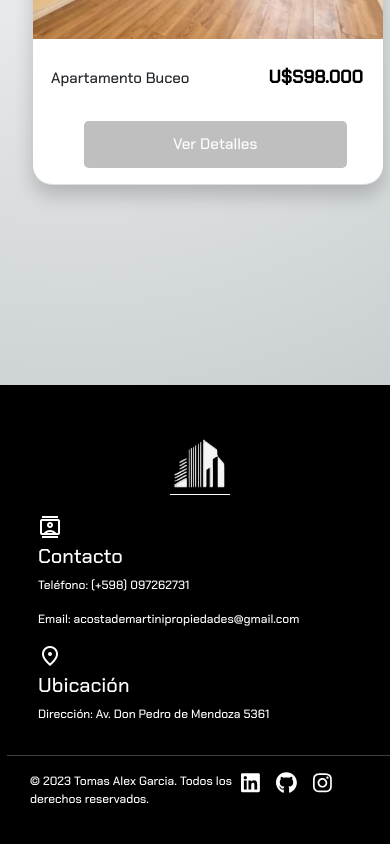
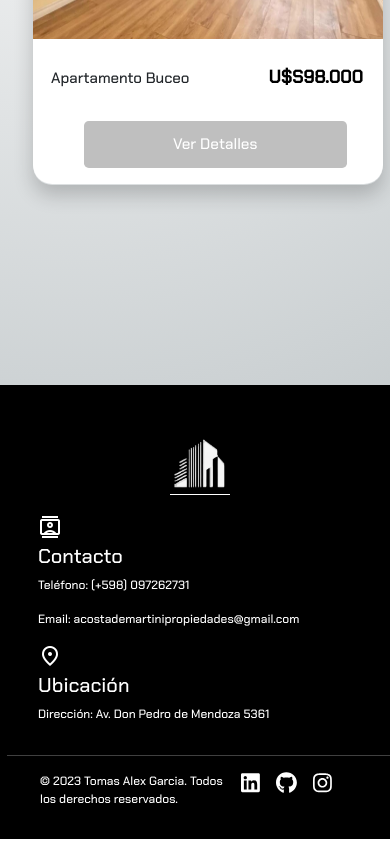
Before and after one commit to AlexTGarcia020/Inmobiliaria-Alex, a React (Vite) app: page /Ventas in a window 390 px wide. Shown: the part 921-1765 px from the top of the page. Built offline with nearby package versions, Linux system fonts and the light colour scheme.

Commit message:
Responsive v8

```diff
--- a/src/assets/Footer.css
+++ b/src/assets/Footer.css
@@ -30,7 +30,7 @@
   }
 
   .footer {
-    padding: 50px 50px 20px 0px !important;
+    padding: 50px 50px 15px 0px !important;
   }
 
   .contact-footer {
@@ -46,7 +46,7 @@
 
   .footer-text {
     font-size: 12px !important;
-    padding-left: 30px;
+    padding-left: 40px;
     padding-right: -10px;
   }
 }
```
